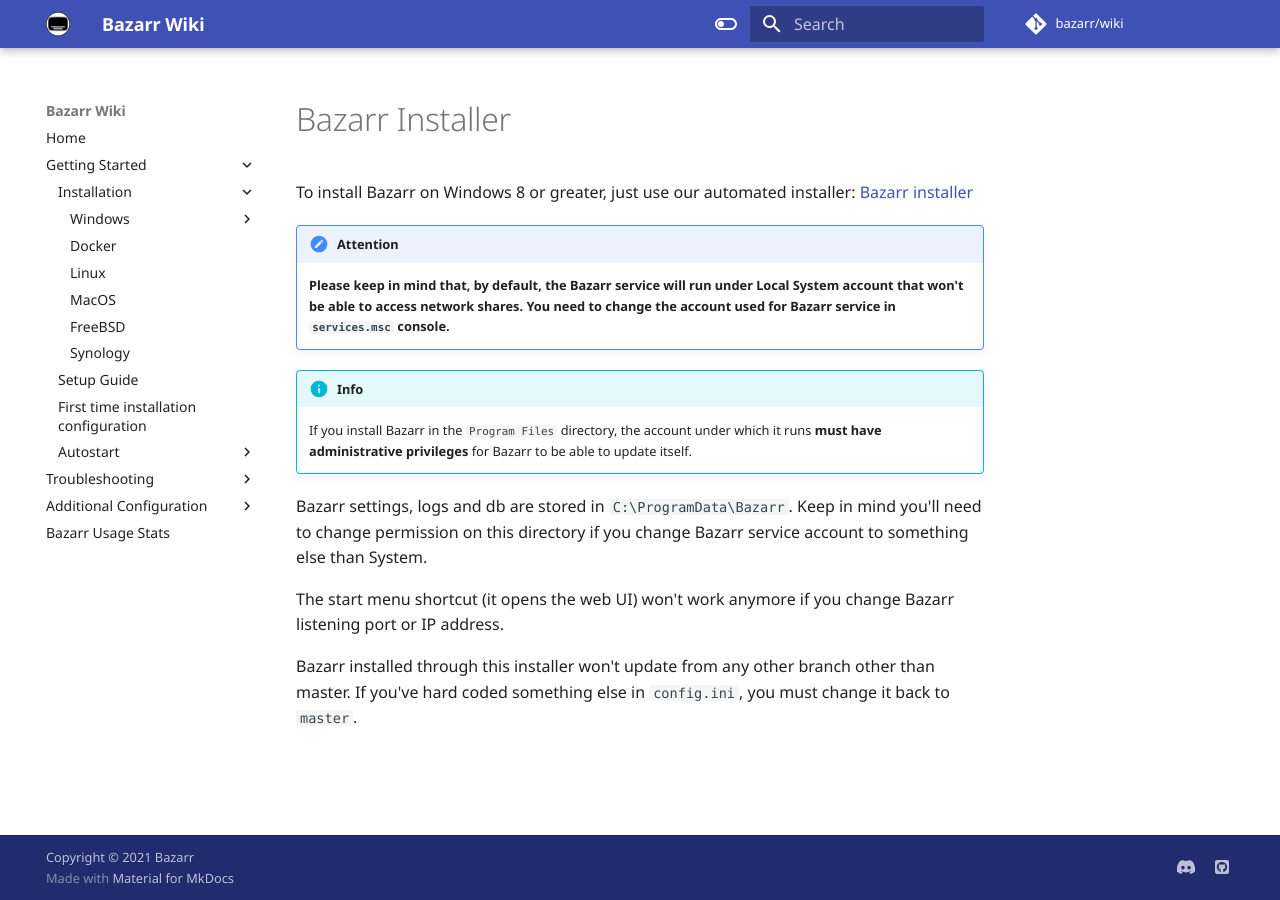
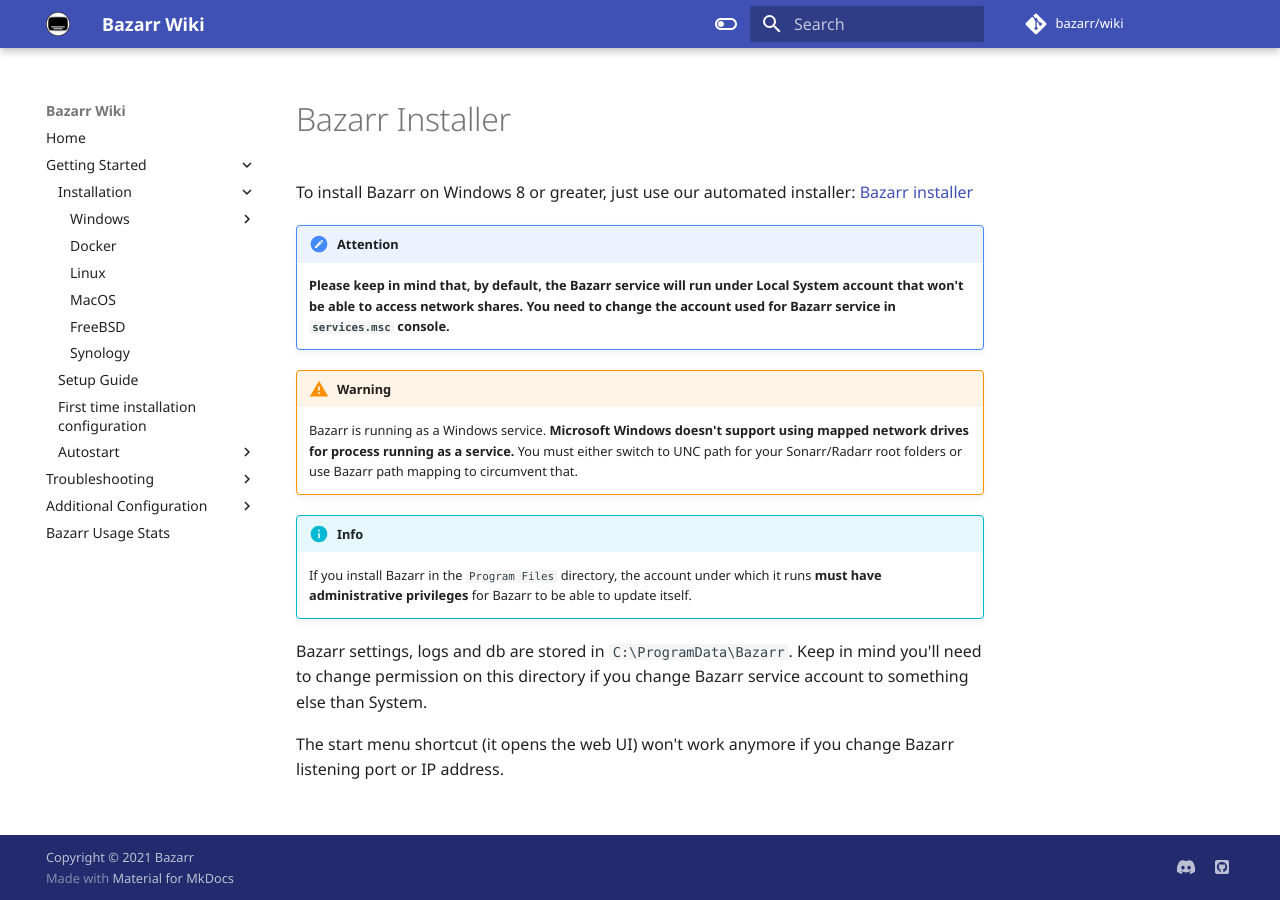
Before and after one commit to bazarr/wiki, an MkDocs documentation site: the page built from docs/Getting-Started/Installation/Windows/installer.md, in a window 1280 px wide. Built offline with MkDocs 1.6.1 and Material for MkDocs 9.7.7, drawn with Linux system fonts in a browser that asks for light colours; some web fonts are replaced; comment, search, counter and statistics services are not loaded.

Commit message:
Update installer.md

```diff
--- a/docs/Getting-Started/Installation/Windows/installer.md
+++ b/docs/Getting-Started/Installation/Windows/installer.md
@@ -5,11 +5,12 @@ To install Bazarr on Windows 8 or greater, just use our automated installer: [Ba
 !!! Attention
     **Please keep in mind that, by default, the Bazarr service will run under Local System account that won't be able to access network shares. You need to change the account used for Bazarr service in `services.msc` console.**
 
+!!! warning
+    Bazarr is running as a Windows service. **Microsoft Windows doesn't support using mapped network drives for process running as a service.** You must either switch to UNC path for your Sonarr/Radarr root folders or use Bazarr path mapping to circumvent that.
+
 !!! info
     If you install Bazarr in the `Program Files` directory, the account under which it runs **must have administrative privileges** for Bazarr to be able to update itself.
 
 Bazarr settings, logs and db are stored in `C:\ProgramData\Bazarr`. Keep in mind you'll need to change permission on this directory if you change Bazarr service account to something else than System.
 
 The start menu shortcut (it opens the web UI) won't work anymore if you change Bazarr listening port or IP address.
-
-Bazarr installed through this installer won't update from any other branch other than master. If you've hard coded something else in `config.ini`, you must change it back to `master`.
```
